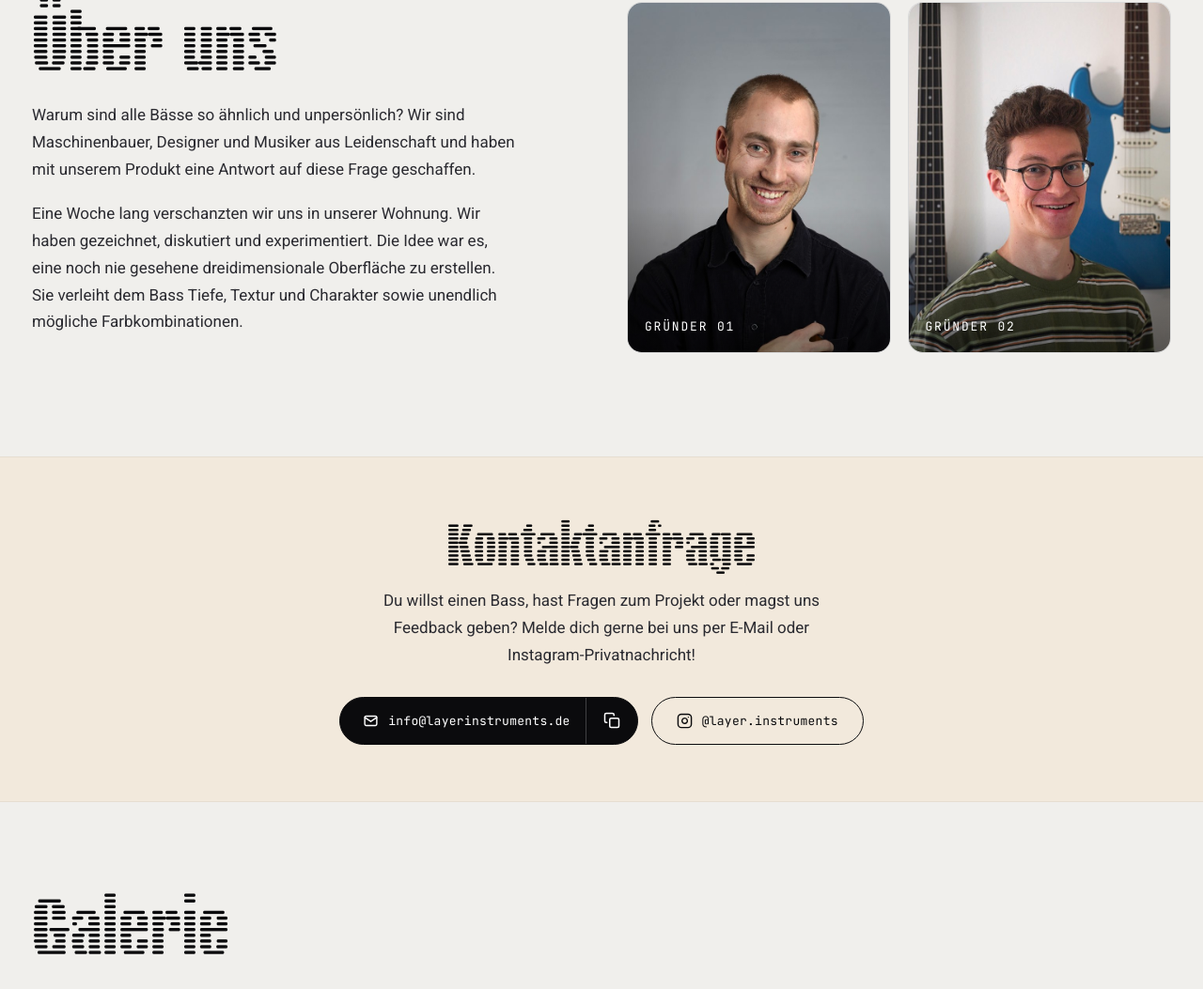
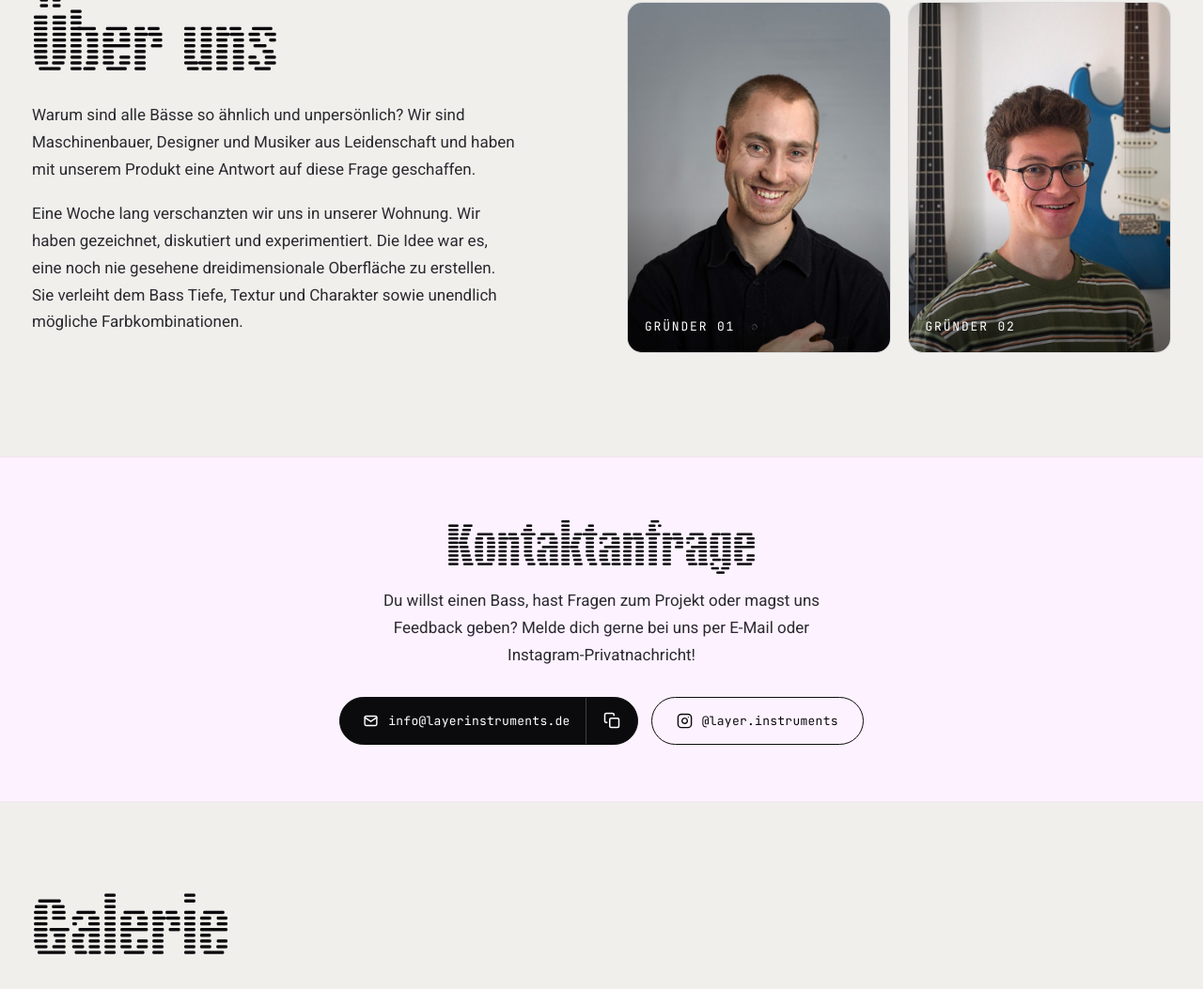
Before and after one commit to kecki03/Bass_Website, a Flask app: page / in a window 1280 px wide. Shown: the part 2332-3385 px from the top of the page at 94% size. Run offline with Flask 3, Linux system fonts and the light colour scheme.

Commit message:
Startseite: Kontaktanfrage-Band auf zartes Rose-Lila (#fdf2ff)
Loest den Sandton ab; nimmt den lila Akzent dezent auf.

Co-Authored-By: Claude Opus 4.8 <noreply@anthropic.com>

```diff
--- a/static/css/landing-v2.css
+++ b/static/css/landing-v2.css
@@ -274,11 +274,12 @@ body.landing-v2 {
 
 /* ---------- Release / Newsletter ---------- */
 /* Desktop: normale Abstände (.section = 110px). Mobil kompakter -> Media-Query. */
-/* Eigener, warmer Creme-/Sandton, damit sich die Kontakt-Sektion als Band vom
-   Seiten-Hintergrund abhebt. Feine Trennlinien oben/unten definieren die Kante. */
+/* Eigener, zart ros&eacute;-lila Ton (nimmt den lila Akzent auf), damit sich die
+   Kontakt-Sektion als Band vom Seiten-Hintergrund abhebt. Feine Trennlinien
+   oben/unten definieren die Kante. */
 .release {
     text-align: center; padding: 60px 0;
-    background: #f2e9dc;
+    background: #fdf2ff;
     border-top: 1px solid rgba(0,0,0,0.05);
     border-bottom: 1px solid rgba(0,0,0,0.05);
 }
```
